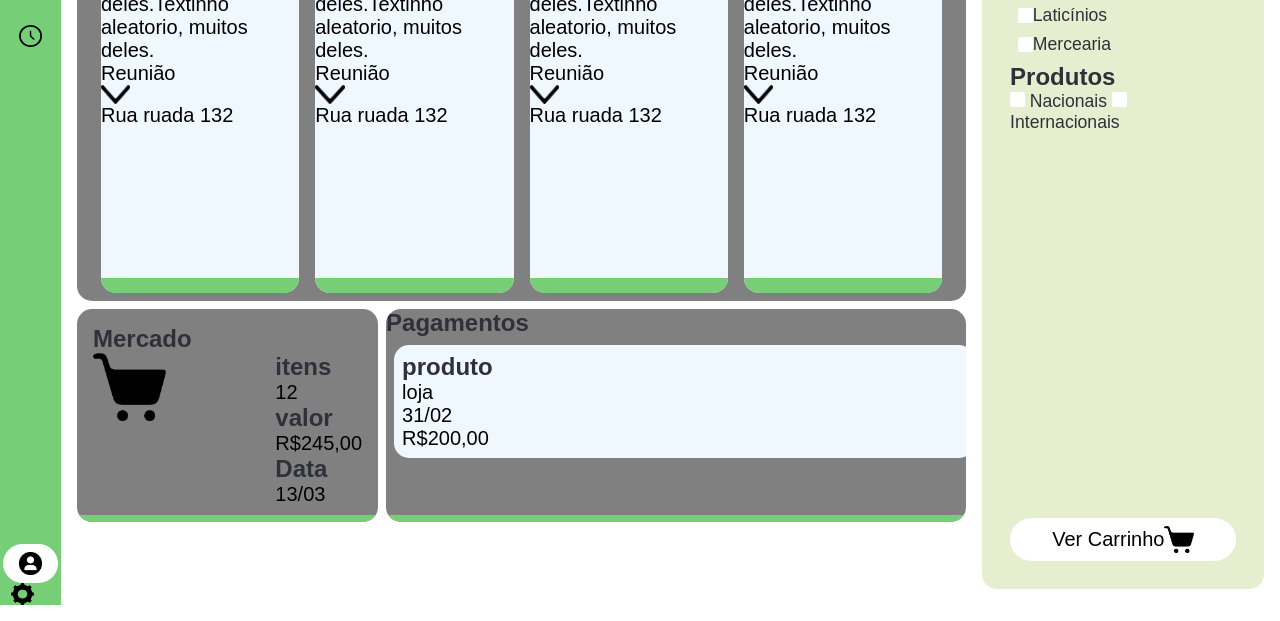
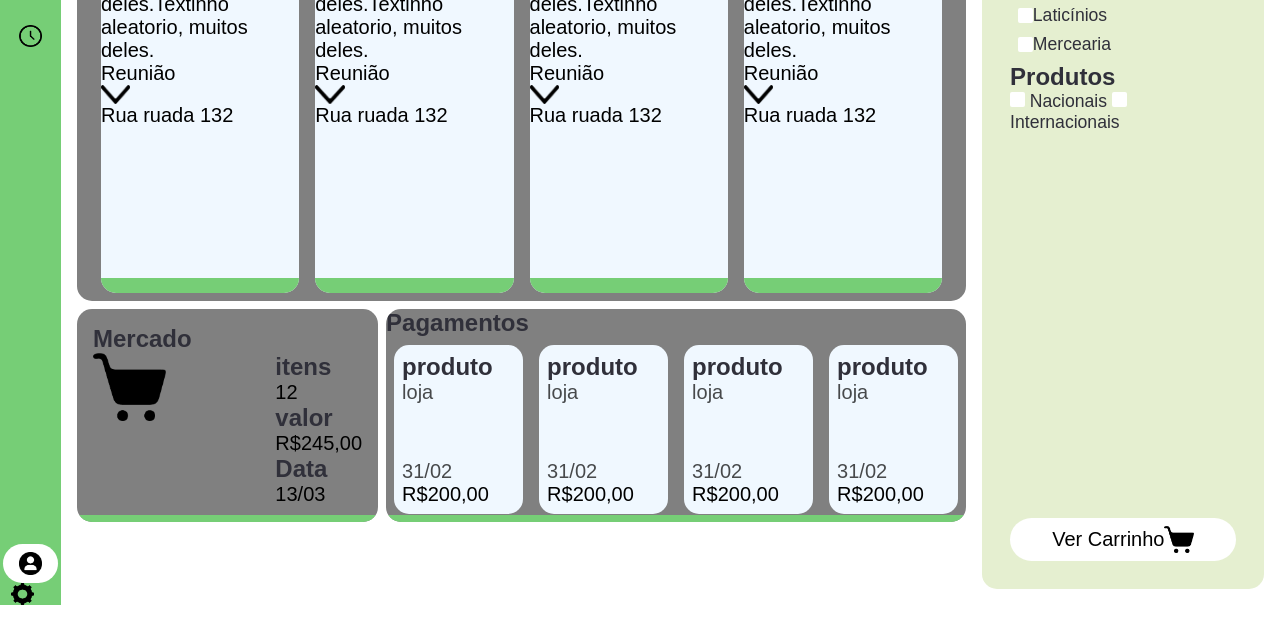
Before and after one commit to Alv-Rod/Cida-Agenda-Inteligente, a plain HTML site: page painel.html in a window 1280 px wide. Shown: the part 195-816 px from the top of the page. Drawn offline with Linux system fonts and the light colour scheme.

Commit message:
Update painel.html

```diff
--- a/painel.html
+++ b/painel.html
@@ -119,15 +119,47 @@
 
                     </div>
                     <div class="payment-card special">
-                        <h1>Pagamentos</h1>
-                        <div class="payment">
-                            <div class="title">
-                                <h2>produto</h2>
-                                <p>loja</p>
+                        <h1 class="title">Pagamentos</h1>
+                        <div class="carrousel-payment">
+                            <div class="payment">
+                                <div class="title-payment">
+                                    <h2 class="product-payments">produto</h2>
+                                    <p class="market-payments">loja</p>
+                                </div>
+                                <div class="description-payment">
+                                    <p class="date-payments">31/02</p>
+                                    <p class="price-payments">R$<span class="price-value">200,00</span></p>
+                                </div>
                             </div>
-                            <div class="description">
-                                <p class="date">31/02</p>
-                                <p class="price">R$<span class="price-value">200,00</span></p>
+                            <div class="payment">
+                                <div class="title-payment">
+                                    <h2 class="product-payments">produto</h2>
+                                    <p class="market-payments">loja</p>
+                                </div>
+                                <div class="description-payment">
+                                    <p class="date-payments">31/02</p>
+                                    <p class="price-payments">R$<span class="price-value">200,00</span></p>
+                                </div>
+                            </div>
+                            <div class="payment">
+                                <div class="title-payment">
+                                    <h2 class="product-payments">produto</h2>
+                                    <p class="market-payments">loja</p>
+                                </div>
+                                <div class="description-payment">
+                                    <p class="date-payments">31/02</p>
+                                    <p class="price-payments">R$<span class="price-value">200,00</span></p>
+                                </div>
+                            </div>
+                            <div class="payment">
+                                <div class="title-payment">
+                                    <h2 class="product-payments">produto</h2>
+                                    <p class="market-payments">loja</p>
+                                </div>
+                                <div class="description-payment">
+                                    <p class="date-payments">31/02</p>
+                                    <p class="price-payments">R$<span class="price-value">200,00</span></p>
+                                </div>
                             </div>
                         </div>
                     </div>
```
